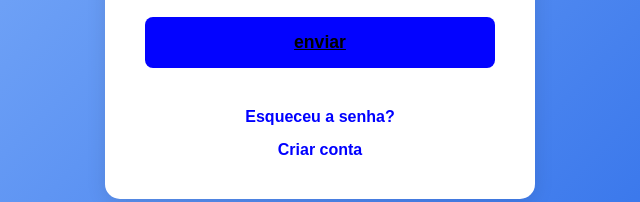
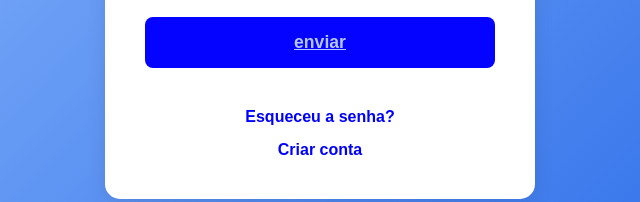
Before and after one commit to GhostDev-Creator/Portal-de-Oportunidades, a plain HTML site: page login.html in a window 1280 px wide. Shown: the part 436-638 px from the top of the page, 320-960 px from the left. Drawn offline with Linux system fonts and the light colour scheme.

Commit message:
Update login.css

```diff
--- a/css/login.css
+++ b/css/login.css
@@ -55,8 +55,13 @@ body {
     margin-bottom: 20px;
 }
 
-.primary-btn:hover {
+.primary-btn:hover{
     background-color: #0000CC;
+    color: #b3c6ff;
+}
+
+.primary-btn a {
+    color: #b3c6ff;
 }
 
 .links-container {
```
